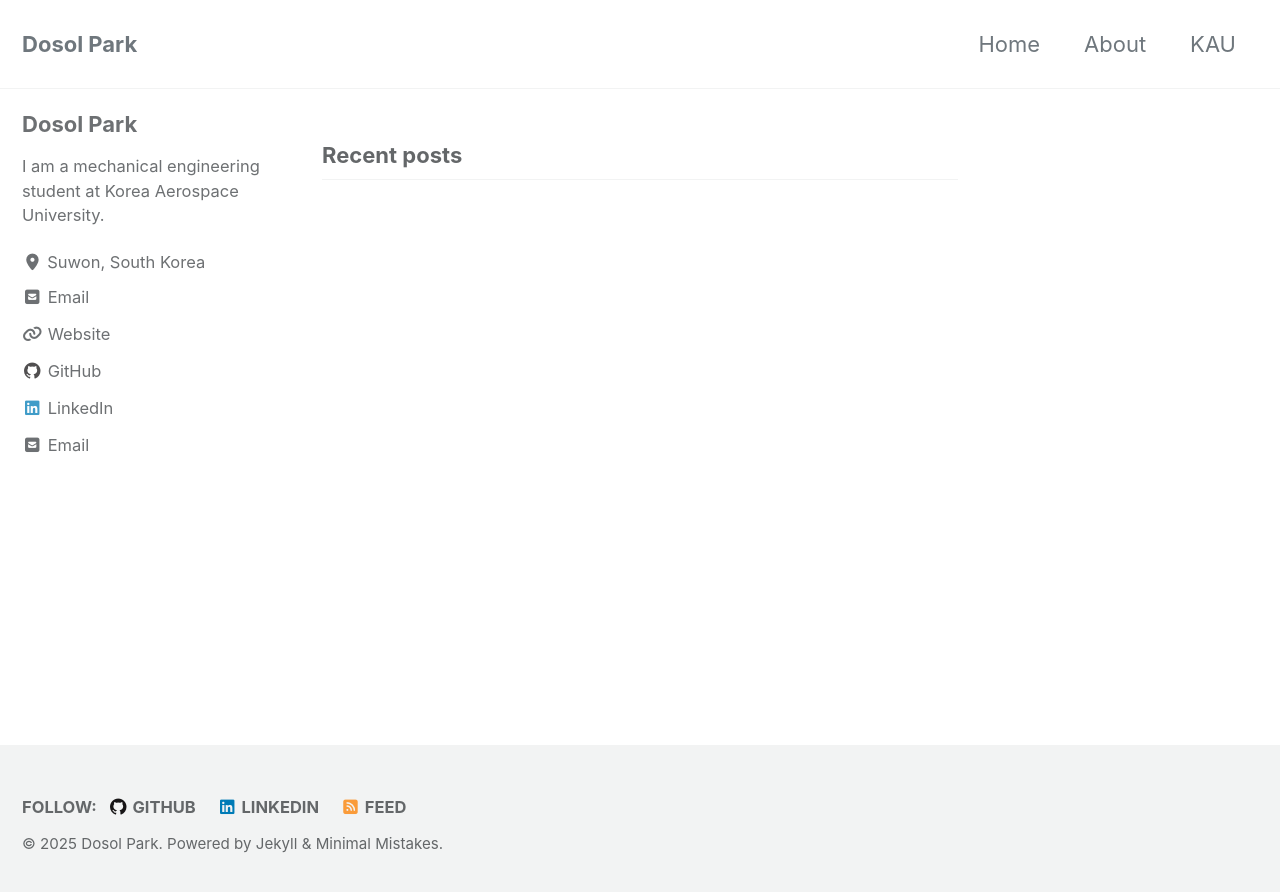
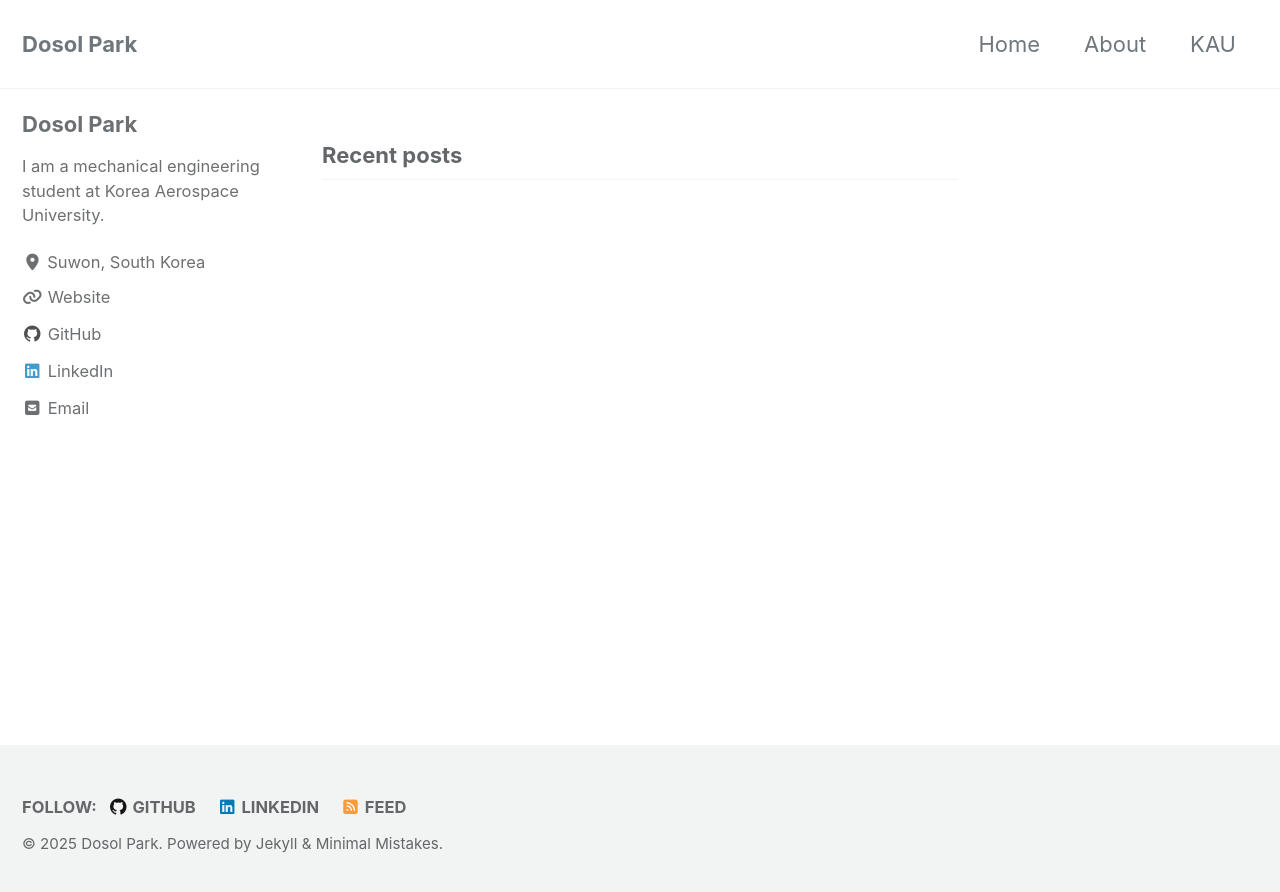
Before and after one commit to parkdosol/parkdosol.github.io, a Jekyll site: the page built from index.html, in a window 1280 px wide. Shown: the top 892 px of the page. Built offline with Jekyll 4.4.1, drawn with Linux system fonts in a browser that asks for light colours; cached includes are drawn as plain includes; the list of posts is cut into pages by our own code.

```diff
--- a/_config.yml
+++ b/_config.yml
@@ -119,24 +119,12 @@ author:
   location         : "Suwon, South Korea"
   email            : "parkdosol1@gmail.com"
   links:
-    - label: "Email"
-      icon: "fas fa-fw fa-envelope-square"
-      url: "mailto:parkdosol1@gmail.com"
     - label: "Website"
       icon: "fas fa-fw fa-link"
       url: "https://parkdosol.github.io"
-    - label: "Twitter"
-      icon: "fab fa-fw fa-twitter-square"
-      # url: "https://twitter.com/"
-    - label: "Facebook"
-      icon: "fab fa-fw fa-facebook-square"
-      # url: "https://facebook.com/"
     - label: "GitHub"
       icon: "fab fa-fw fa-github"
       url: "https://github.com/parkdosol"
-    - label: "Instagram"
-      icon: "fab fa-fw fa-instagram"
-      # url: "https://instagram.com/"
     - label: "LinkedIn"
       icon: "fab fa-fw fa-linkedin"
       url: "https://www.linkedin.com/in/dosol-park"
@@ -150,9 +138,6 @@ footer:
     - label: "LinkedIn"
       icon: "fab fa-fw fa-linkedin"
       url: "https://www.linkedin.com/in/dosol-park"
-    - label: "Instagram"
-      icon: "fab fa-fw fa-instagram"
-      # url:
 
 
 # Reading Files
```
